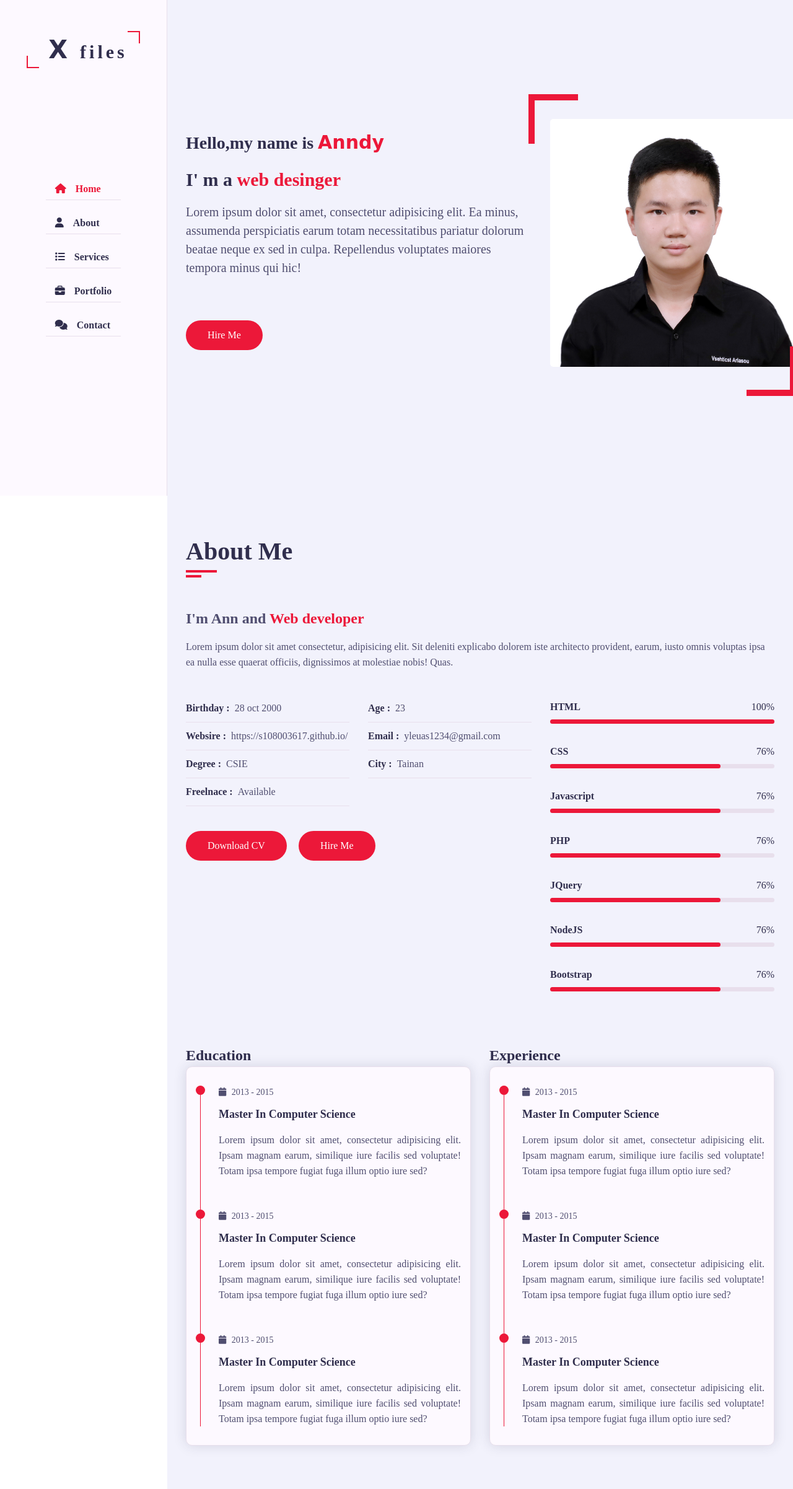
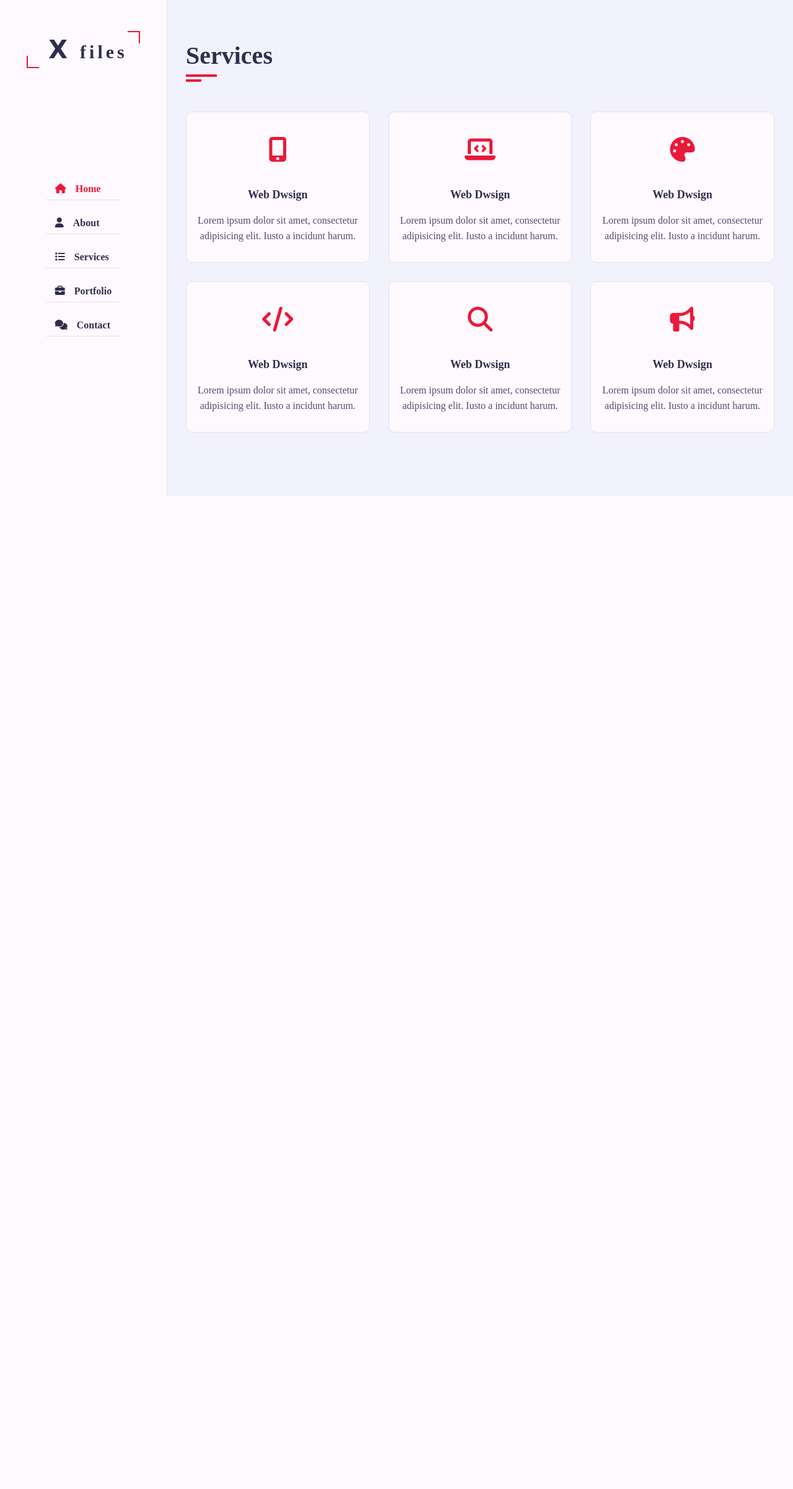
Before and after one commit to s108003617/s108003617.github.io, a PHP site: page / in a window 1280 px wide. Shown: the whole page at 62% size. After the commit the page ends 800 px from the top, so only its background shows below. Run offline with PHP 8.4, Linux system fonts and the light colour scheme; some libraries are stand-ins or nearby versions; some web fonts are replaced.

Commit message:
Service Section 完成

```diff
--- a/css/style.css
+++ b/css/style.css
@@ -526,3 +526,66 @@ h3.my-profession
   text-align: justify;
   color: var(--text-black-700);
 }
+/* service */
+.service .container
+{
+  padding-bottom: 40px;
+}
+.service .service-item
+{
+  margin-bottom: 30px;
+  flex: 0 0 33.33%;
+  min-width: 33.33%;
+}
+.service .service-item .service-item-inner
+{
+  background-color: var(--bg-black-100);
+  border: 1px solid var(--bg-black-50);
+  border-radius: 10px;
+  padding: 30px 15px;
+  text-align: center;
+  transition: all 0.3S ease;
+}
+.service .service-item .service-item-inner:hover
+{
+  box-shadow:  0 0 20px rgba(48, 46, 77, 0.15);
+}
+.service .service-item .service-item-inner .icon
+{
+  height: 60px;
+  width: 60px;
+  border-radius: 50%;
+  display: block;
+  margin: 0 auto 30px;
+  text-align: center;
+  transition: all 0.3S ease;
+}
+.service .service-item .service-item-inner .icon .fa
+{
+  font-size: 40px;
+  line-height: 60px;
+  color: var(--skin-color);
+}
+.service .service-item .service-item-inner:hover .icon
+{
+  background: var(--skin-color);
+}
+.service .service-item .service-item-inner:hover .icon .fa
+{
+  font-size: 25px;
+  color: #ffffff;
+}
+.service .service-item .service-item-inner h4
+{
+  font-size: 18px;
+  margin-bottom: 15px;
+  color: var(--text-black-900);
+  font-weight: 700;
+  text-transform: capitalize;
+}
+.service .service-item .service-item-inner p
+{
+  font-size: 16px;
+  color: var(--text-black-700);
+  line-height: 25px;
+}
--- a/index.html
+++ b/index.html
@@ -46,7 +46,7 @@
     <!-- Main Content Start -->
     <div class="main-content">
       <!-- Home Section Start -->
-      <section class="home section ">
+      <section class="home section hidden">
         <div class="container">
           <div class="row">
             <div class="home-info padd-15">
@@ -63,7 +63,7 @@
       </section>
       <!-- Home Section End -->
       <!-- About Section Start -->
-       <div class="section about section">
+       <div class="section about section hidden">
         <div class="container">
           <div class="row">
             <div class="section-title padd-15">
@@ -223,7 +223,8 @@
                                     </h3>
                                     <h4 class="timeline-title">Master in Computer Science</h4>
                                     <p class="timeline-text">Lorem ipsum dolor sit amet, consectetur adipisicing elit. Ipsam magnam earum, similique iure facilis sed voluptate! Totam ipsa tempore fugiat fuga illum optio iure sed?</p>
-                                   </div>         <!-- timeline item -->
+                                   </div>
+                                            <!-- timeline item -->
                                    <div class="timeline-item">
                                     <div class="circle-dot"></div>
                                     <h3 class="timeline-date">
@@ -242,6 +243,85 @@
         </div>
        </div>
       <!-- About Section End -->
+        <!-- Services Section Start -->
+         <section class="service section"><div class="container">
+          <div class="row">
+            <div class="section-title padd-15">
+              <h2>Services</h2>
+            </div>
+          </div>
+          <div class="row">
+            <!-- Service item Start -->
+             <div class="service-item padd-15">
+              <div class="service-item-inner">
+                <div class="icon">
+                  <i class="fa fa-mobile-alt"></i>
+                </div>
+                <h4>Web Dwsign</h4>
+                <p>Lorem ipsum dolor sit amet, consectetur adipisicing elit. Iusto a incidunt harum.</p>
+              </div>
+             </div>
+            <!-- Service item End -->
+                  <!-- Service item Start -->
+          <div class="service-item padd-15">
+            <div class="service-item-inner">
+              <div class="icon">
+                <i class="fa fa-laptop-code"></i>
+              </div>
+              <h4>Web Dwsign</h4>
+              <p>Lorem ipsum dolor sit amet, consectetur adipisicing elit. Iusto a incidunt harum.</p>
+            </div>
+           </div>
+          <!-- Service item End -->
+           <!-- Service item Start -->
+           <div class="service-item padd-15">
+            <div class="service-item-inner">
+              <div class="icon">
+                <i class="fa fa-palette"></i>
+              </div>
+              <h4>Web Dwsign</h4>
+              <p>Lorem ipsum dolor sit amet, consectetur adipisicing elit. Iusto a incidunt harum.</p>
+            </div>
+           </div>
+          <!-- Service item End -->
+           <!-- Service item Start -->
+           <div class="service-item padd-15">
+            <div class="service-item-inner">
+              <div class="icon">
+                <i class="fa fa-code"></i>
+              </div>
+              <h4>Web Dwsign</h4>
+              <p>Lorem ipsum dolor sit amet, consectetur adipisicing elit. Iusto a incidunt harum.</p>
+            </div>
+           </div>
+          <!-- Service item End -->
+           <!-- Service item Start -->
+           <div class="service-item padd-15">
+            <div class="service-item-inner">
+              <div class="icon">
+                <i class="fa fa-search"></i>
+              </div>
+              <h4>Web Dwsign</h4>
+              <p>Lorem ipsum dolor sit amet, consectetur adipisicing elit. Iusto a incidunt harum.</p>
+            </div>
+           </div>
+          <!-- Service item End -->
+           <!-- Service item Start -->
+           <div class="service-item padd-15">
+            <div class="service-item-inner">
+              <div class="icon">
+                <i class="fa fa-bullhorn"></i>
+              </div>
+              <h4>Web Dwsign</h4>
+              <p>Lorem ipsum dolor sit amet, consectetur adipisicing elit. Iusto a incidunt harum.</p>
+            </div>
+           </div>
+          <!-- Service item End -->
+          </div>
+         </div>
+        </section>
+         <!-- Services Section End -->
+
     </div>
     <!-- Main Content End -->
   </div>
```
